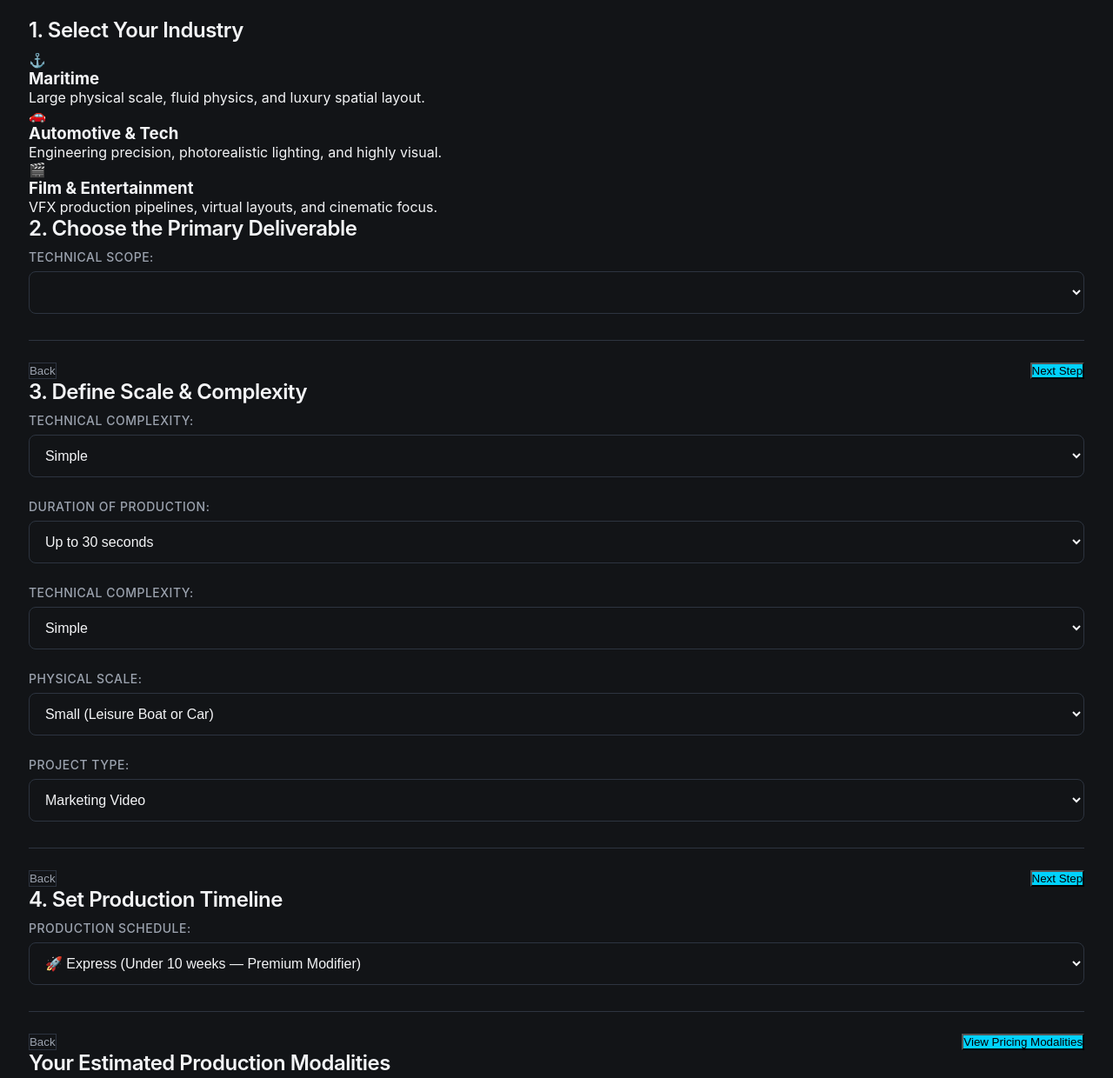
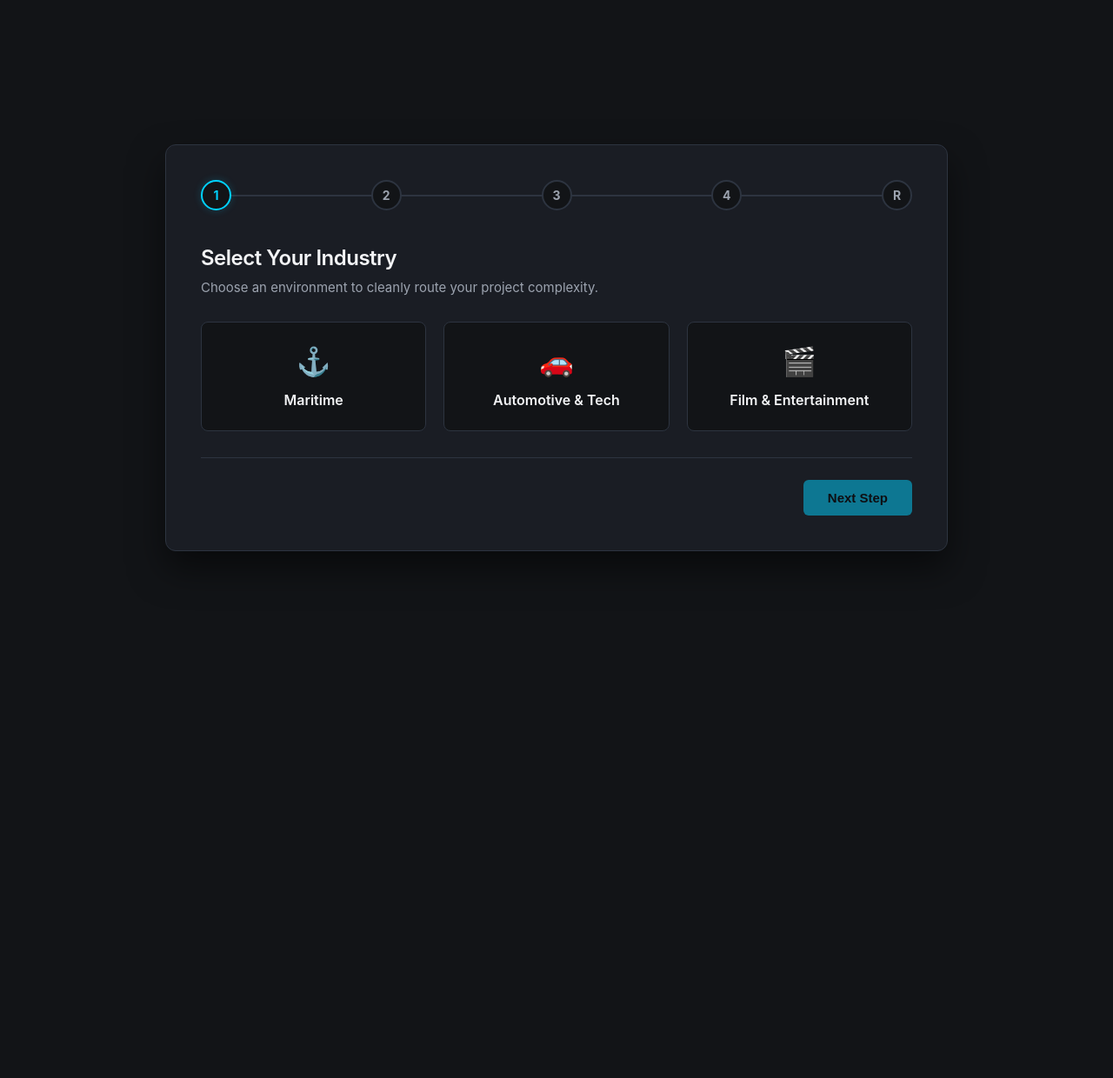
Before and after one commit to dariow96/pricing-widget, a plain HTML site: page index.html in a window 1280 px wide. Shown: the top 1240 px of the page at 87% size. After the commit the page ends 800 px from the top, so only its background shows below. Drawn offline with Linux system fonts and the light colour scheme.

Commit message:
Revise estimator layout and add progress indicators
Refactor estimator steps and add progress tracking.

```diff
--- a/index.html
+++ b/index.html
@@ -293,166 +293,123 @@
 </head>
 <body>
 
-<div id="r25-estimator-container">
-  <!-- Progress Bar -->
-  <div class="estimator-progress-container">
-    <div class="estimator-progress-bar" id="estimator-progress"></div>
+<div class="widget-container">
+    <!-- Progress Tracking Indicator -->
+    <div class="progress-container">
+        <div class="progress-bar-back"></div>
+        <div class="progress-step active" id="p1">1</div>
+        <div class="progress-step" id="p2">2</div>
+        <div class="progress-step" id="p3">3</div>
+        <div class="progress-step" id="p4">4</div>
+        <div class="progress-step" id="p5">R</div>
     </div>
 
-  <!-- STEP 1: INDUSTRY SELECTION -->
-  <div class="estimator-step active" id="step-1">
-    <h2>1. Select Your Industry</h2>
-    <div class="card-grid">
-      <div class="visual-card" onclick="selectIndustry('maritime')">
-        <div class="card-icon">⚓</div>
-        <h3>Maritime</h3>
-        <p>Large physical scale, fluid physics, and luxury spatial layout.</p>
+    <!-- Step 1: Industry Selection -->
+    <div class="step-panel active" id="step1">
+        <h2>Select Your Industry</h2>
+        <p class="step-desc">Choose an environment to cleanly route your project complexity.</p>
+        <div class="grid-options">
+            <div class="card-option" onclick="selectIndustry('maritime')">
+                <span class="icon">⚓</span>
+                <span class="title">Maritime</span>
             </div>
-      <div class="visual-card" onclick="selectIndustry('automotive')">
-        <div class="card-icon">🚗</div>
-        <h3>Automotive & Tech</h3>
-        <p>Engineering precision, photorealistic lighting, and highly visual.</p>
+            <div class="card-option" onclick="selectIndustry('automotive')">
+                <span class="icon">🚗</span>
+                <span class="title">Automotive & Tech</span>
             </div>
-      <div class="visual-card" onclick="selectIndustry('film')">
-        <div class="card-icon">🎬</div>
-        <h3>Film & Entertainment</h3>
-        <p>VFX production pipelines, virtual layouts, and cinematic focus.</p>
+            <div class="card-option" onclick="selectIndustry('entertainment')">
+                <span class="icon">🎬</span>
+                <span class="title">Film & Entertainment</span>
             </div>
+        </div>
+        <div class="nav-buttons">
+            <button class="btn btn-primary" onclick="nextStep(2)" id="next1" disabled style="opacity:0.5;">Next Step</button>
         </div>
     </div>
 
-  <!-- STEP 2: DELIVERABLE SELECTION -->
-  <div class="estimator-step" id="step-2">
-    <h2>2. Choose the Primary Deliverable</h2>
+    <!-- Step 2: Primary Deliverable (Conditional) -->
+    <div class="step-panel" id="step2">
+        <h2>Choose Primary Deliverable</h2>
+        <p class="step-desc">Define the overall mechanical or creative scope of work.</p>
         <div class="form-group">
-      <label for="deliverable-select">Technical Scope:</label>
-      <select id="deliverable-select" onchange="handleDeliverableChange()">
-        <!-- Dynamic Options Injected via JS -->
+            <label for="deliverableSelect">Deliverable Options</label>
+            <select id="deliverableSelect" onchange="handleDeliverableChange()">
             </select>
         </div>
         <div class="nav-buttons">
-      <button class="btn-secondary" onclick="prevStep(1)">Back</button>
-      <button class="btn-primary" onclick="nextStep(3)">Next Step</button>
+            <button class="btn btn-secondary" onclick="prevStep(1)">Back</button>
+            <button class="btn btn-primary" onclick="nextStep(3)">Next Step</button>
         </div>
     </div>
 
-  <!-- STEP 3: SCALE & COMPLEXITY -->
-  <div class="estimator-step" id="step-3">
-    <h2>3. Define Scale & Complexity</h2>
-
-    <!-- Sub-step A: Animation/Product Presentation -->
-    <div id="sub-step-a" class="sub-step-container">
-      <div class="form-group">
-        <label for="complexity-a">Technical Complexity:</label>
-        <select id="complexity-a">
-          <option value="simple">Simple</option>
-          <option value="average">Average</option>
-          <option value="complex">Complex</option>
-        </select>
+    <!-- Step 3: Scale & Complexity (Conditional) -->
+    <div class="step-panel" id="step3">
+        <h2>Define Scale & Complexity</h2>
+        <p class="step-desc">Specify technical specifications and requirements below.</p>
+        <div id="dynamicStep3Fields">
         </div>
-      <div class="form-group">
-        <label for="duration-a">Duration of Production:</label>
-        <select id="duration-a">
-          <option value="30">Up to 30 seconds</option>
-          <option value="60">30 to 60 seconds</option>
-          <option value="90">60 to 90 seconds</option>
-          <option value="120">90 to 120 seconds</option>
-          <option value="121">+120 seconds</option>
-        </select>
+        <div class="nav-buttons">
+            <button class="btn btn-secondary" onclick="prevStep(2)">Back</button>
+            <button class="btn btn-primary" onclick="nextStep(4)">Next Step</button>
         </div>
     </div>
 
-    <!-- Sub-step B: VR/Configurator -->
-    <div id="sub-step-b" class="sub-step-container">
+    <!-- Step 4: Production Timeline (Conditional) -->
+    <div class="step-panel" id="step4">
+        <h2>Set Production Timeline</h2>
+        <p class="step-desc">Select how fast you need your deliverables finalized.</p>
         <div class="form-group">
-        <label for="complexity-b">Technical Complexity:</label>
-        <select id="complexity-b">
-          <option value="simple">Simple</option>
-          <option value="average">Average</option>
-          <option value="complex">Complex</option>
+            <label for="timelineSelect">Production Speed</label>
+            <select id="timelineSelect">
+                <option value="express">🚀 Express (Under 10 weeks) — Premium speed modifier</option>
+                <option value="standard" selected>⚡ Standard (10 - 16 weeks)</option>
+                <option value="flexible">📅 Flexible (Scheduled in advance)</option>
             </select>
         </div>
-      <div class="form-group">
-        <label for="scale-b">Physical Scale:</label>
-        <select id="scale-b">
-          <option value="small">Small (Leisure Boat or Car)</option>
-          <option value="medium">Medium (Yacht)</option>
-          <option value="big">Big (Shipping Vessel)</option>
-        </select>
+        <div class="nav-buttons">
+            <button class="btn btn-secondary" onclick="prevStep(3)">Back</button>
+            <button class="btn btn-primary" onclick="generateTiers()">Calculate Scopes</button>
         </div>
     </div>
 
-    <!-- Sub-step C: Studio Support/Pipeline -->
-    <div id="sub-step-c" class="sub-step-container">
-      <div class="form-group">
-        <label for="project-type-c">Project Type:</label>
-        <select id="project-type-c">
-          <option value="marketing">Marketing Video</option>
-          <option value="short">Animation Short</option>
-          <option value="feature">Feature Film</option>
-        </select>
+    <!-- Step 5: Pricing Tiers (Conditional) -->
+    <div class="step-panel" id="step5">
+        <h2>Your Tailored Engagement Tiers</h2>
+        <p class="step-desc">Based on your dynamic configurations, select a model:</p>
+
+        <div class="tiers-container">
+            <div class="tier-card">
+                <div>
+                    <h3>Bespoke Project Engagement</h3>
+                    <p>A single straightforward investment based on a defined project. Perfect for a one-off request and an individual visual asset.</p>
+                </div>
+                <div>
+                    <div class="email-input-wrapper">
+                        <input type="email" placeholder="Enter work email" id="clientEmail" required>
+                    </div>
+                    <button class="tier-cta btn-fixed" onclick="submitQuoteRequest()">Request 48-Hour Fixed Quote</button>
+                </div>
+            </div>
+
+            <div class="tier-card featured">
+                <div>
+                    <h3>Dedicated Engagement</h3>
+                    <p>For longer projects with multiple requests we divide the investment according to milestones. Perfect for bigger companies with multiple products requiring multiple visual assets.</p>
+                </div>
+                <a href="https://outlook.office.com/bookwithme/user/3051a3db3dc04501aa812fed3eaba972@r25media.com/meetingtype/jLXAq7q7dUmqUHllMmL2_g2?anonymous&ismsaljsauthenabled&ep=mLinkFromTile" target="_blank" class="tier-cta btn-sched">Schedule a Meeting</a>
+            </div>
+
+            <div class="tier-card">
+                <div>
+                    <h3>Enterprise Pipeline Solution</h3>
+                    <p>Priority studio hours secured monthly. Guarantees immediate access to our expert artists, team support, workflow integration or whole pipeline management.</p>
+                </div>
+                <a href="https://outlook.office.com/bookwithme/user/3051a3db3dc04501aa812fed3eaba972@r25media.com/meetingtype/jLXAq7q7dUmqUHllMmL2_g2?anonymous&ismsaljsauthenabled&ep=mLinkFromTile" target="_blank" class="tier-cta btn-sched">Schedule a Meeting</a>
             </div>
         </div>
 
         <div class="nav-buttons">
-      <button class="btn-secondary" onclick="prevStep(2)">Back</button>
-      <button class="btn-primary" onclick="nextStep(4)">Next Step</button>
-    </div>
-  </div>
-
-  <!-- STEP 4: TIMELINE -->
-  <div class="estimator-step" id="step-4">
-    <h2>4. Set Production Timeline</h2>
-    <div class="form-group">
-      <label for="timeline-select">Production Schedule:</label>
-      <select id="timeline-select">
-        <option value="express">🚀 Express (Under 10 weeks — Premium Modifier)</option>
-        <option value="standard">⚡ Standard (10 - 16 weeks)</option>
-        <option value="flexible">📅 Flexible (Scheduled in advance)</option>
-      </select>
-    </div>
-    <div class="nav-buttons">
-      <button class="btn-secondary" onclick="prevStep(3)">Back</button>
-      <button class="btn-primary" onclick="calculateTiers()">View Pricing Modalities</button>
-    </div>
-  </div>
-
-  <!-- STEP 5: RESULTS SCREEN -->
-  <div class="estimator-step" id="step-5">
-    <h2>Your Estimated Production Modalities</h2>
-    <p class="results-intro">Based on your structural selections, we have mapped three core strategic engagement models tailored for your project scope:</p>
-
-    <div class="tier-grid">
-      <!-- Tier 1 -->
-      <div class="tier-card">
-        <div class="tier-badge">Option 01</div>
-        <h3>Bespoke Project Engagement</h3>
-        <p class="tier-description">A single, straightforward investment based on a defined project. Perfect for a one-off request and an individual visual asset.</p>
-        <div class="tier-form">
-          <input type="email" id="tier1-email" placeholder="Enter your work email" required />
-          <button class="btn-tier" onclick="submitTier1()">Request 48-Hour Fixed Quote</button>
-        </div>
-      </div>
-
-      <!-- Tier 2 -->
-      <div class="tier-card featured">
-        <div class="tier-badge">Option 02</div>
-        <h3>Dedicated Engagement</h3>
-        <p class="tier-description">For longer projects with multiple requests, we divide the investment according to milestones. Perfect for bigger companies with multiple products requiring multiple visual assets.</p>
-        <button class="btn-tier btn-calendar" onclick="redirectToCalendar()">Schedule a Meeting</button>
-      </div>
-
-      <!-- Tier 3 -->
-      <div class="tier-card">
-        <div class="tier-badge">Option 03</div>
-        <h3>Enterprise Pipeline Solution</h3>
-        <p class="tier-description">Priority studio hours secured monthly. Guarantees immediate access to our expert artists, team support, workflow integration, or whole pipeline management.</p>
-        <button class="btn-tier btn-calendar" onclick="redirectToCalendar()">Schedule a Meeting</button>
-      </div>
-    </div>
-
-    <div class="nav-buttons reset-container">
-      <button class="btn-secondary" onclick="resetEstimator()">🔄 Restart Estimator</button>
+            <button class="btn btn-secondary" onclick="prevStep(4)">Reconfigure Options</button>
         </div>
     </div>
 </div>
```
Lines whose indentation alone changed are shown as unchanged.
